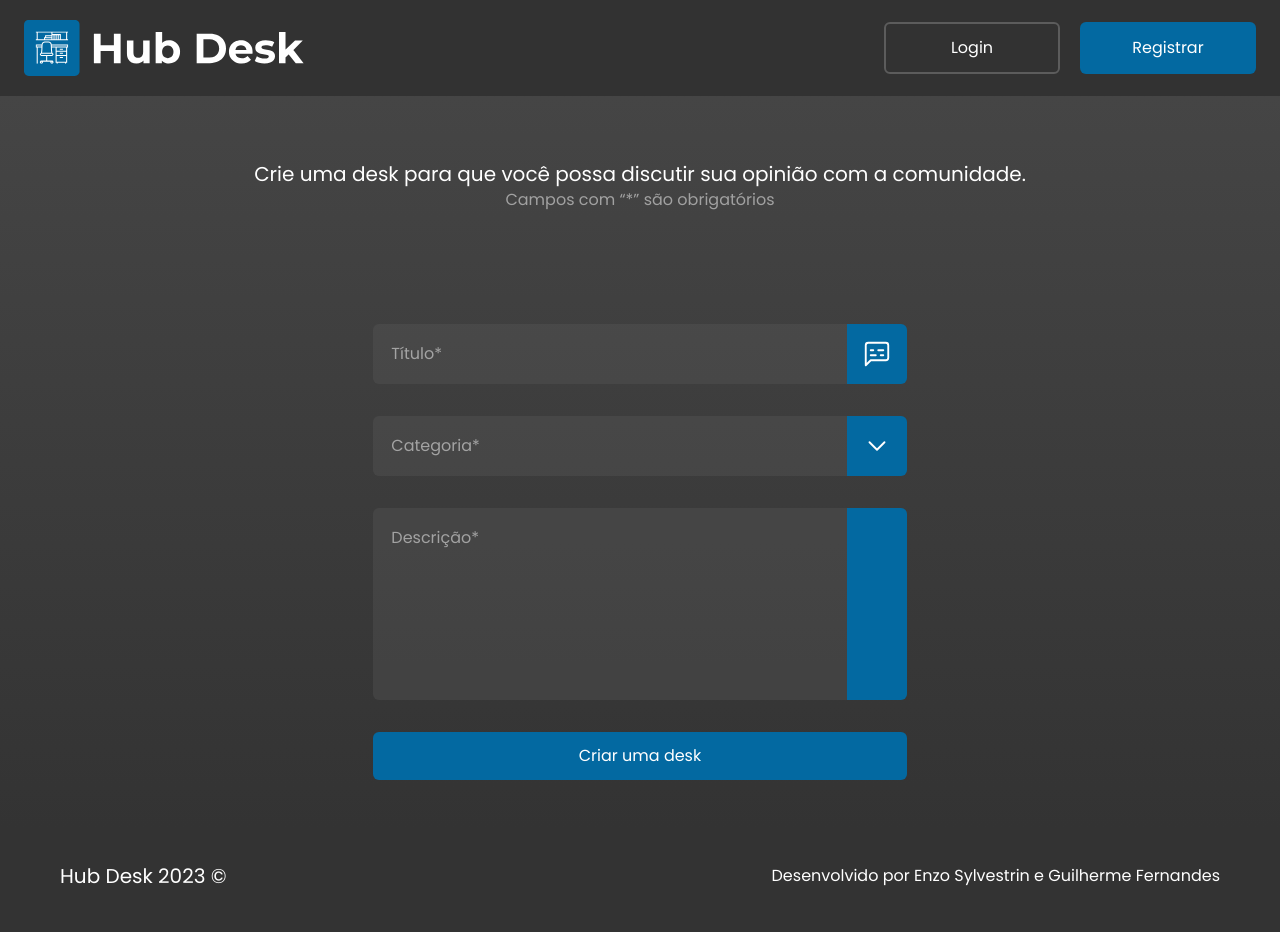
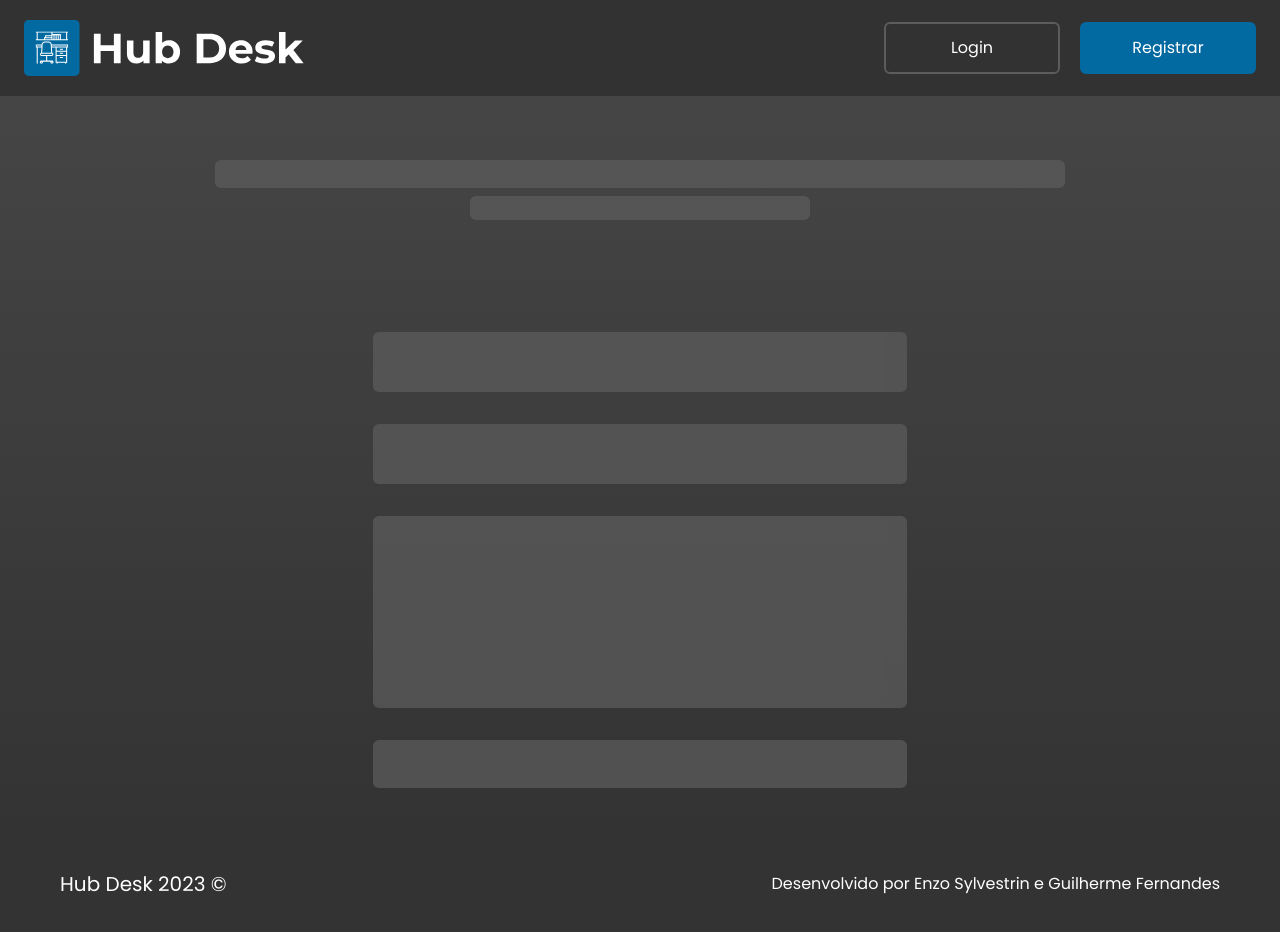
Before and after one commit to cguifernandes/hub-desk, a Next.js app: page /desk in a window 1280 px wide. Built offline with nearby package versions, Linux system fonts and the light colour scheme.

Commit message:
feat: adding skeleton for desk page

```diff
--- a/src/app/(home)/desk/loading.tsx
+++ b/src/app/(home)/desk/loading.tsx
@@ -3,23 +3,17 @@ import Skeleton from '@/components/skeleton'
 const Loading = () => {
   return (
     <main className="pt-24">
-      <section className="bg-gradient-to-b from-grey-550 to-grey-500">
-        <div className="flex items-center justify-center">
-          <div className="flex w-full max-w-[800px] flex-col items-center gap-y-1 py-16">
-            <Skeleton className="w-10/12" height={28} />
-            <Skeleton className="w-4/12" height={28} />
-          </div>
+      <section className="flex min-h-[calc(100vh_-_192px)] flex-col items-center bg-gradient-to-b from-grey-550 to-grey-500">
+        <div className="w-[90%] space-y-2 py-16 text-center sm:w-[80%] lg:w-[920px] xl:w-[1020px]">
+          <Skeleton className="m-auto w-10/12" height={28} />
+          <Skeleton className="m-auto w-4/12" height={24} />
         </div>
-        <div className="flex items-center justify-around py-12">
-          <div className="flex-[0.40] space-y-8">
-            <Skeleton height={60} className="w-full" />
+        <div className="flex w-full items-center justify-around py-12">
+          <div className="w-11/12 space-y-8 sm:w-8/12 lg:w-5/12">
             <Skeleton height={60} className="w-full" />
             <Skeleton height={60} className="w-full" />
             <Skeleton height={192} className="w-full" />
             <Skeleton height={48} className="w-full" />
-          </div>
-          <div className="flex flex-[0.40] justify-center">
-            <div className="h-[700px] w-[500px] border border-white"></div>
           </div>
         </div>
       </section>
--- a/src/app/(home)/desk/page.tsx
+++ b/src/app/(home)/desk/page.tsx
@@ -2,6 +2,7 @@ import FormDesk from '@/components/Form/Desk/formDesk'
 import Heading from '@/components/Typography/heading'
 import Text from '@/components/Typography/text'
 import { Metadata } from 'next'
+import Loading from './loading'
 
 export const metadata: Metadata = {
   title: 'Criar uma desk | Hub Desk',
@@ -9,20 +10,21 @@ export const metadata: Metadata = {
 
 const Desk = () => {
   return (
-    <main className="mt-24">
-      <section className="flex min-h-[calc(100vh_-_192px)] flex-col items-center bg-gradient-to-b from-grey-550 to-grey-500">
-        <div className="w-[90%] py-16 text-center sm:w-[80%] lg:w-[920px] xl:w-[1020px]">
-          <Heading size="md">
-            Crie uma desk para que você possa discutir sua opinião com a
-            comunidade.
-          </Heading>
-          <Text className="text-white/50">Campos com “*” são obrigatórios</Text>
-        </div>
-        <div className="flex w-full items-center justify-around py-12">
-          <FormDesk />
-        </div>
-      </section>
-    </main>
+    <Loading />
+    // <main className="mt-24">
+    //   <section className="flex min-h-[calc(100vh_-_192px)] flex-col items-center bg-gradient-to-b from-grey-550 to-grey-500">
+    //     <div className="w-[90%] py-16 text-center sm:w-[80%] lg:w-[920px] xl:w-[1020px]">
+    //       <Heading size="md">
+    //         Crie uma desk para que você possa discutir sua opinião com a
+    //         comunidade.
+    //       </Heading>
+    //       <Text className="text-white/50">Campos com “*” são obrigatórios</Text>
+    //     </div>
+    //     <div className="flex w-full items-center justify-around py-12">
+    //       <FormDesk />
+    //     </div>
+    //   </section>
+    // </main>
   )
 }
 
```
